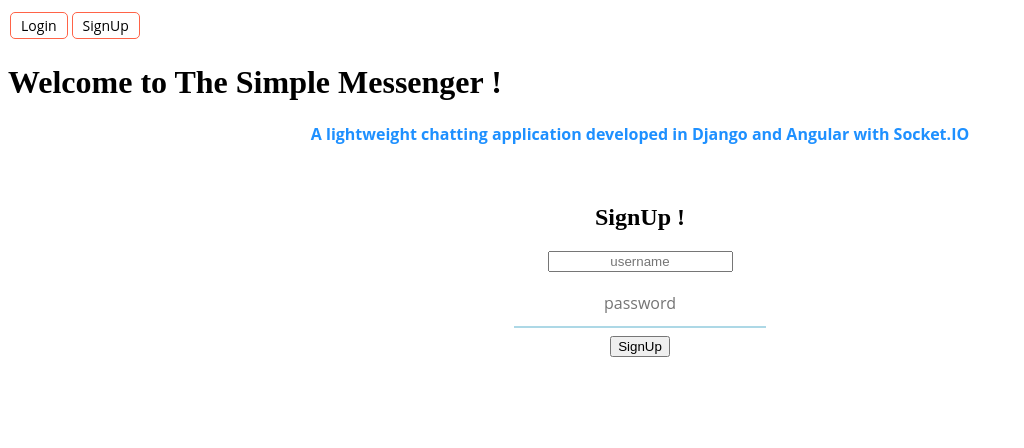
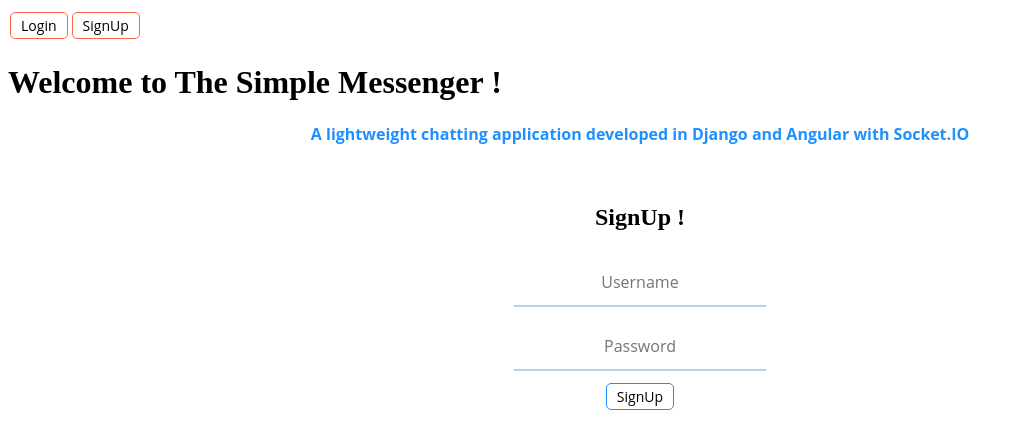
Before and after one commit to sudoRicheek/The-Angular-Django-Socket-Messenger, an Angular app in the folder Angular Frontend Server/messenger-frontend/: page /signup in a window 1280 px wide. Shown: the top 448 px of the page, without its empty margins (0-1024 px from the left). Built offline with nearby package versions, Linux system fonts and the light colour scheme.

Commit message:
Update signup.component.html

```diff
--- a/Angular Frontend Server/messenger-frontend/src/app/signup/signup.component.html
+++ b/Angular Frontend Server/messenger-frontend/src/app/signup/signup.component.html
@@ -1,6 +1,6 @@
 <div style="text-align: center;">
     <h2>SignUp !</h2>
-    <input [(ngModel)]="register.username" placeholder="username"><br>
-    <input [(ngModel)]="register.password" type="password" placeholder="password"><br>
-    <button (click)="registerNewUser()">SignUp</button>
+    <input type="text" [(ngModel)]="register.username" placeholder="Username"><br>
+    <input [(ngModel)]="register.password" type="password" placeholder="Password"><br>
+    <button class="but1" (click)="registerNewUser()">SignUp</button>
 </div>
```
